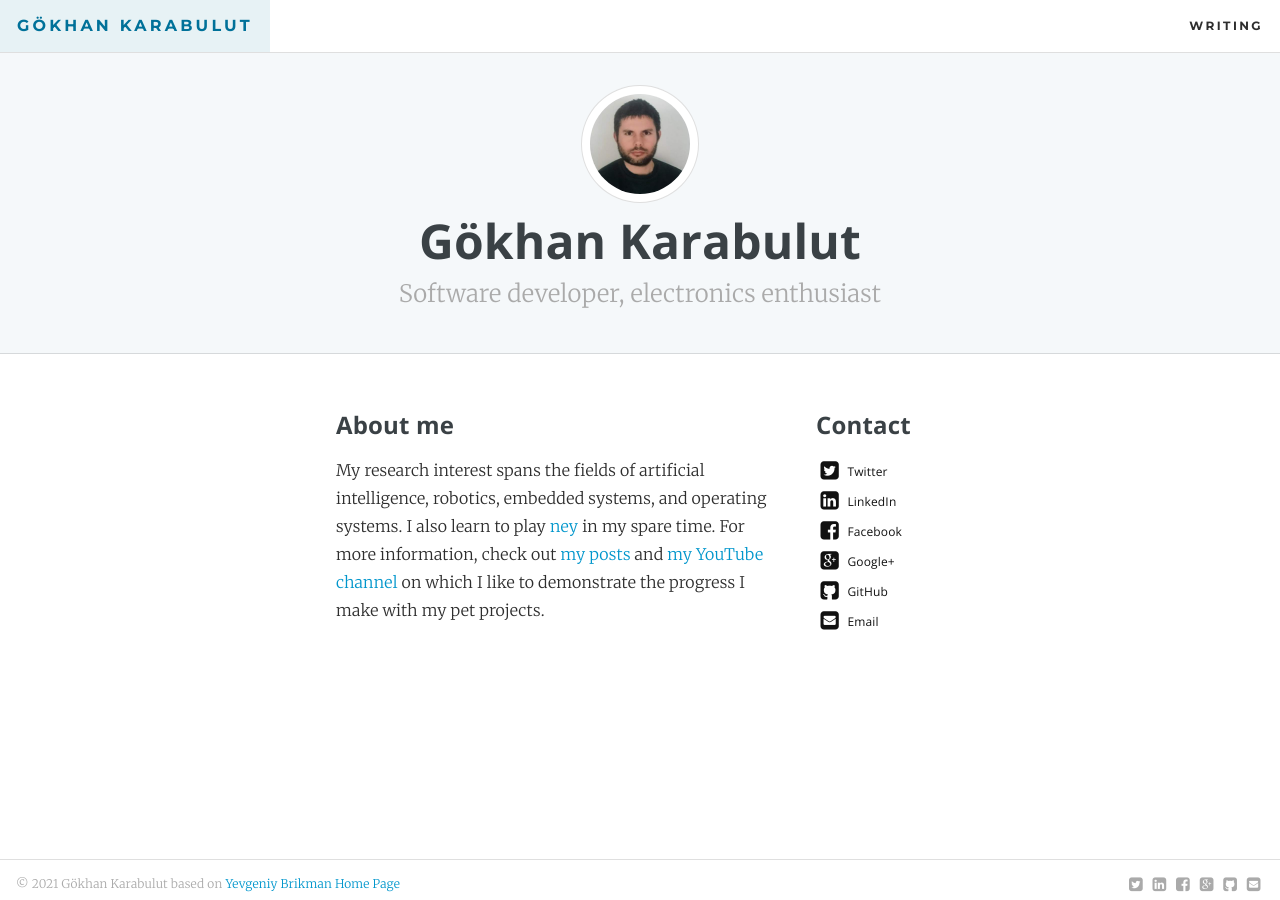
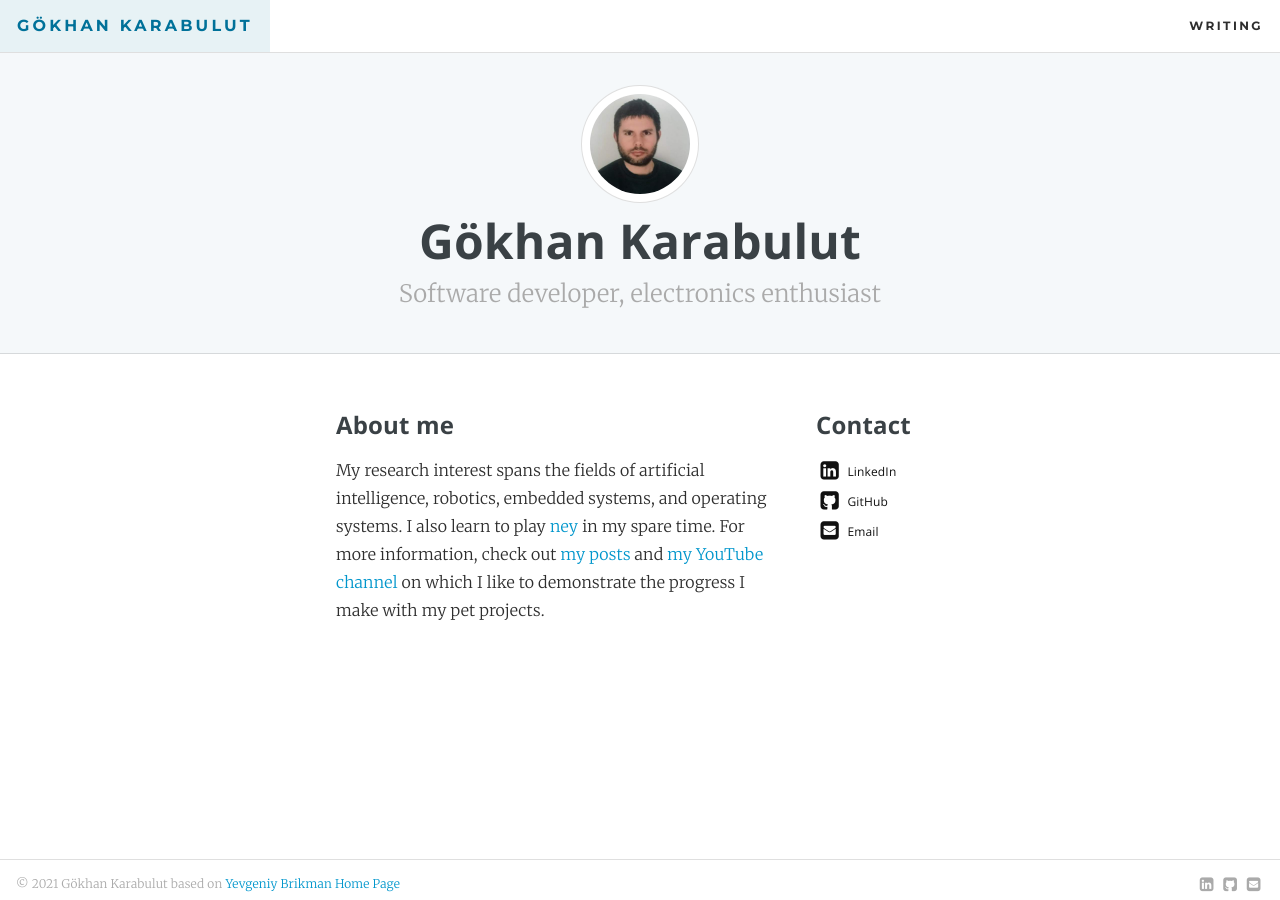
Before and after one commit to gokhanettin/gokhanettin.github.io, a Jekyll site: the page built from index.html, in a window 1280 px wide. Built offline with Jekyll 4.4.1, drawn with Linux system fonts in a browser that asks for light colours; some of the changed lines change nothing that is shown.

Commit message:
Remove unused social media accounts

```diff
--- a/_config.yml
+++ b/_config.yml
@@ -24,23 +24,23 @@ website_repo_url: "https://github.com/gokhanettin/gokhanettin.github.io"
 
 # URLs
 contact_urls:
-  twitter:
-    url: "https://twitter.com/gokhanettin"
-    label: "Twitter"
-    icon: "twitter-square"
-    username: "@gokhanettin"
+#  twitter:
+#    url: "https://twitter.com/gokhanettin"
+#    label: "Twitter"
+#    icon: "twitter-square"
+#    username: "@gokhanettin"
   linkedin:
     url: "https://tr.linkedin.com/in/gökhan-karabulut-40b884104"
     label: "LinkedIn"
     icon: "linkedin-square"
-  facebook:
-    url: "https://www.facebook.com/gokhanettin"
-    label: "Facebook"
-    icon: "facebook-square"
-  google:
-    url: "https://plus.google.com/u/0/100257541738467946513"
-    label: "Google+"
-    icon: "google-plus-square"
+#  facebook:
+#    url: "https://www.facebook.com/gokhanettin"
+#    label: "Facebook"
+#    icon: "facebook-square"
+#  google:
+#    url: "https://plus.google.com/u/0/100257541738467946513"
+#    label: "Google+"
+#    icon: "google-plus-square"
 #  slideshare:
 #    url: "https://www.slideshare.net/<username>"
 #    label: "SlideShare"
```
